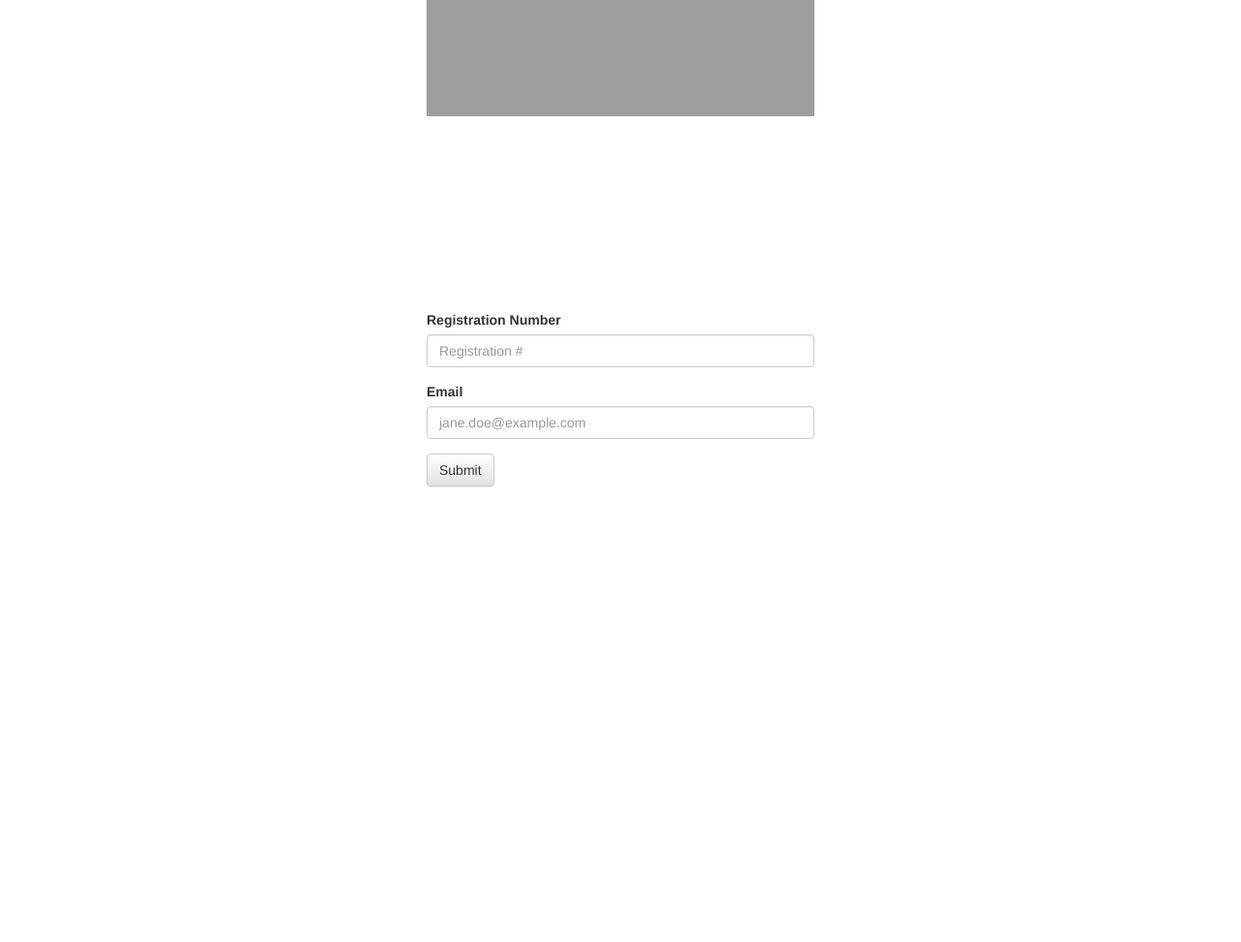
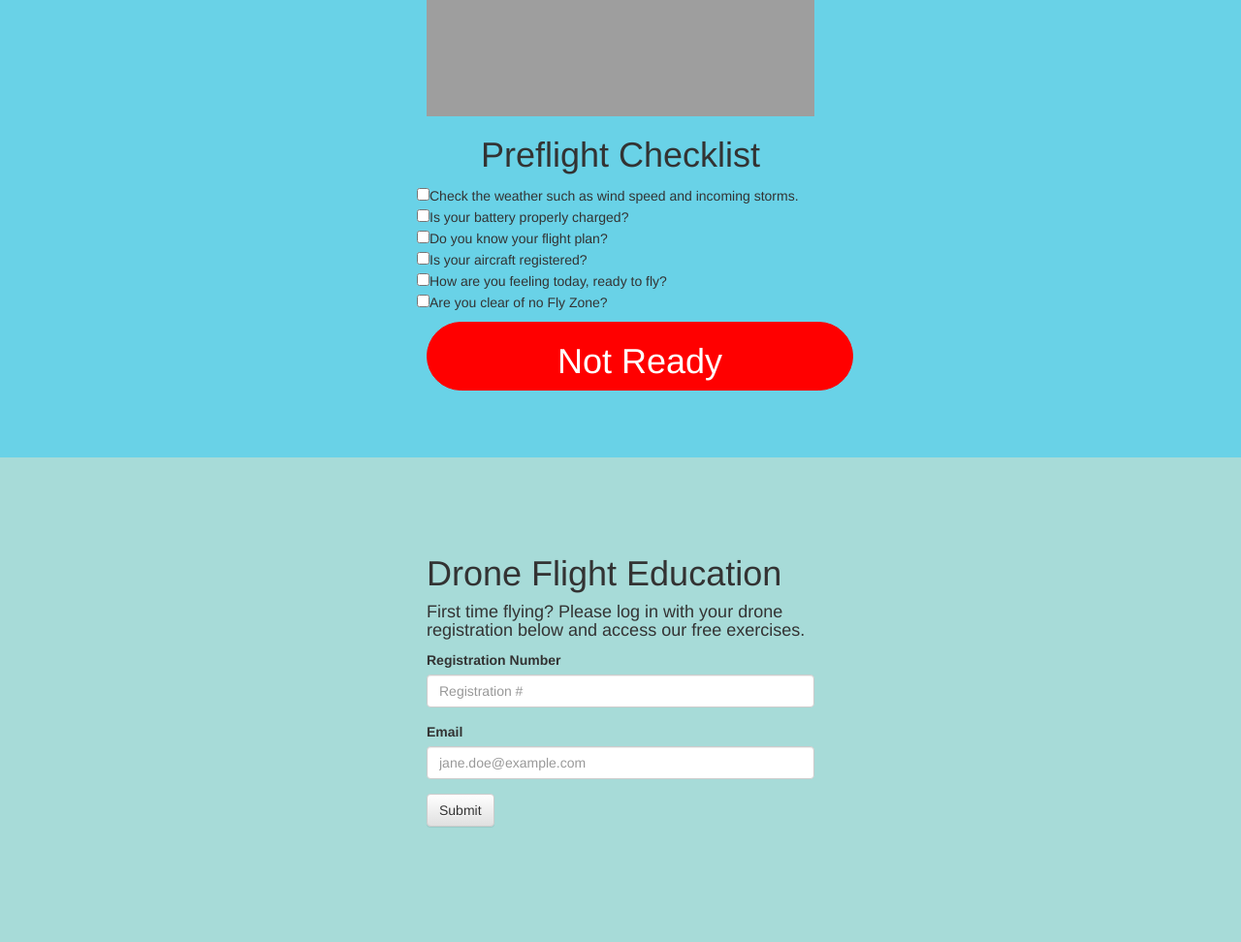
Before and after one commit to dumplingpuff/dont-crash-my-drone, a plain HTML site: page index.html in a window 1280 px wide. Shown: the part 300-1272 px from the top of the page at 97% size. Before the commit the page ends 1102 px from the top, so only its background shows below. Drawn offline with nearby package versions, Linux system fonts and the light colour scheme; some packages are replaced by stand-ins of ours; no server answers; grey boxes are pictures that could not be loaded.

Commit message:
style homepage

```diff
--- a/index.css
+++ b/index.css
@@ -1,12 +1,24 @@
+nav .change {
+  margin-bottom: 0;
+}
+
 .intro-slide {
-  height: 100%;
+  background: #69D2E7;
+  height: 700px;
+  text-align: center;
   width: 100%;
 }
 
+.education-slide {
+  background-color: #A7DBD8;
+  height: 500px;
+  width: 100%;
+
+}
+
 .intro-slide-form {
-  /*background-image: url('drone-bg.jpg');*/
   margin: 0 auto;
-  margin-top: 200px;
+  margin-top: 100px;
   width: 400px;
 }
 
--- a/index.html
+++ b/index.html
@@ -31,7 +31,7 @@
     </head>
     <body onload="onLoad()" style="margin: 0px; padding: 0px;">
       <header>
-        <nav class="navbar navbar-inverse">
+        <nav class="navbar navbar-inverse change">
           <div class="container-fluid">
             <!-- Brand and toggle get grouped for better mobile display -->
             <div class="navbar-header">
@@ -57,6 +57,11 @@
         </nav>
       </header>
 
+
+
+
+    <div class='intro-slide'>
+      <div class='container'>
         <form action="" method="get" name = "form1">
         <table border="0">
           <tr>
@@ -76,10 +81,32 @@
         </table>
         </form>
       <div id="map" style="width: 400px; height: 300px;"></div>
+        <h1>Preflight Checklist</h1>
+        <div class='checklist'>
+          <ul>
+            <li><input data-check= 1 type="checkbox">Check the weather such as wind speed and incoming storms.</input></li>
+            <li><input data-check= 2 type="checkbox">Is your battery properly charged?</input></li>
+            <li><input data-check= 3 type="checkbox">Do you know your flight plan?</input></li>
+            <li><input data-check= 4 type="checkbox">Is your aircraft registered?</input></li>
+            <li><input data-check= 5 type="checkbox">How are you feeling today, ready to fly?</input></li>
+            <li><input data-check= 6 type="checkbox">Are you clear of no Fly Zone?</input></li>
+          <div class='status'>
+            <h1>Not Ready</h1>
+          </div>
+        </div>
+      </div>
+    </div>
 
-    <div class='intro-slide'>
+
+
+
+        <div class='education-slide'>
           <div class='container'>
             <div class='intro-slide-form'>
+              <h1>Drone Flight Education</h1>
+              <h4>First time flying?  Please log in with your drone registration
+              below and access our free exercises.
+              </h4>
               <form>
                 <div class="form-group">
                   <label for="registration-number">Registration Number</label>
@@ -100,22 +127,11 @@
           training and simulation.
         </p>
           <p>Before you fly please do our pre-flight checklist.</p>
-        <div class='checklist'>
-          <ul>
-            <li><input data-check= 1 type="checkbox">Check the weather such as wind speed and incoming storms.</input></li>
-            <li><input data-check= 2 type="checkbox">Is your battery properly charged?</input></li>
-            <li><input data-check= 3 type="checkbox">Do you know your flight plan?</input></li>
-            <li><input data-check= 4 type="checkbox">Is your aircraft registered?</input></li>
-            <li><input data-check= 5 type="checkbox">How are you feeling today, ready to fly?</input></li>
-            <li><input data-check= 6 type="checkbox">Are you clear of no Fly Zone?</input></li>
-          <div class='status'>
-            <h1>Not Ready</h1>
-          </div>
+
         </div>
       </div>
 
 
-      <div id="map" style="width: 400px; height: 300px;"></div>
       <div class='challenge1'>
         <img src='drone-lift.jpg'>
         <p>Lift the drone off the ground and hover.</p>
```
Lines whose indentation alone changed are shown as unchanged.
